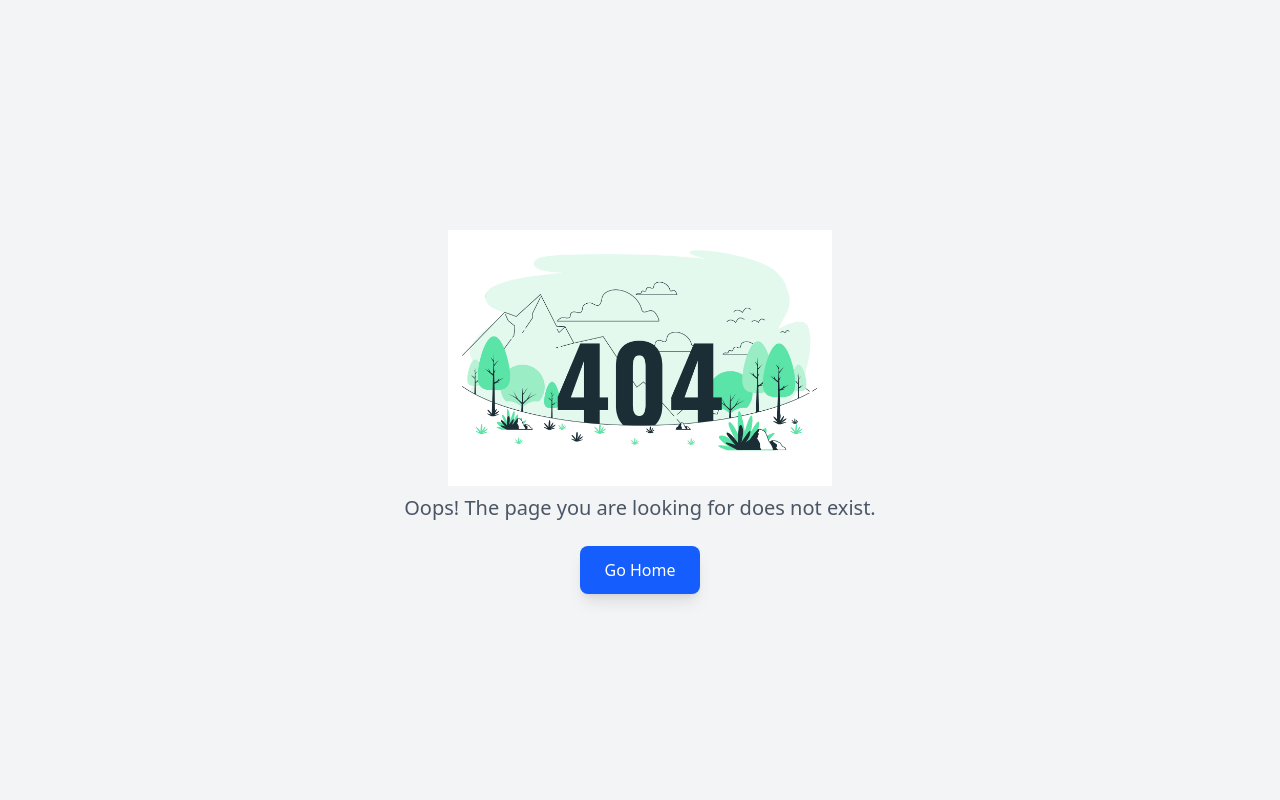
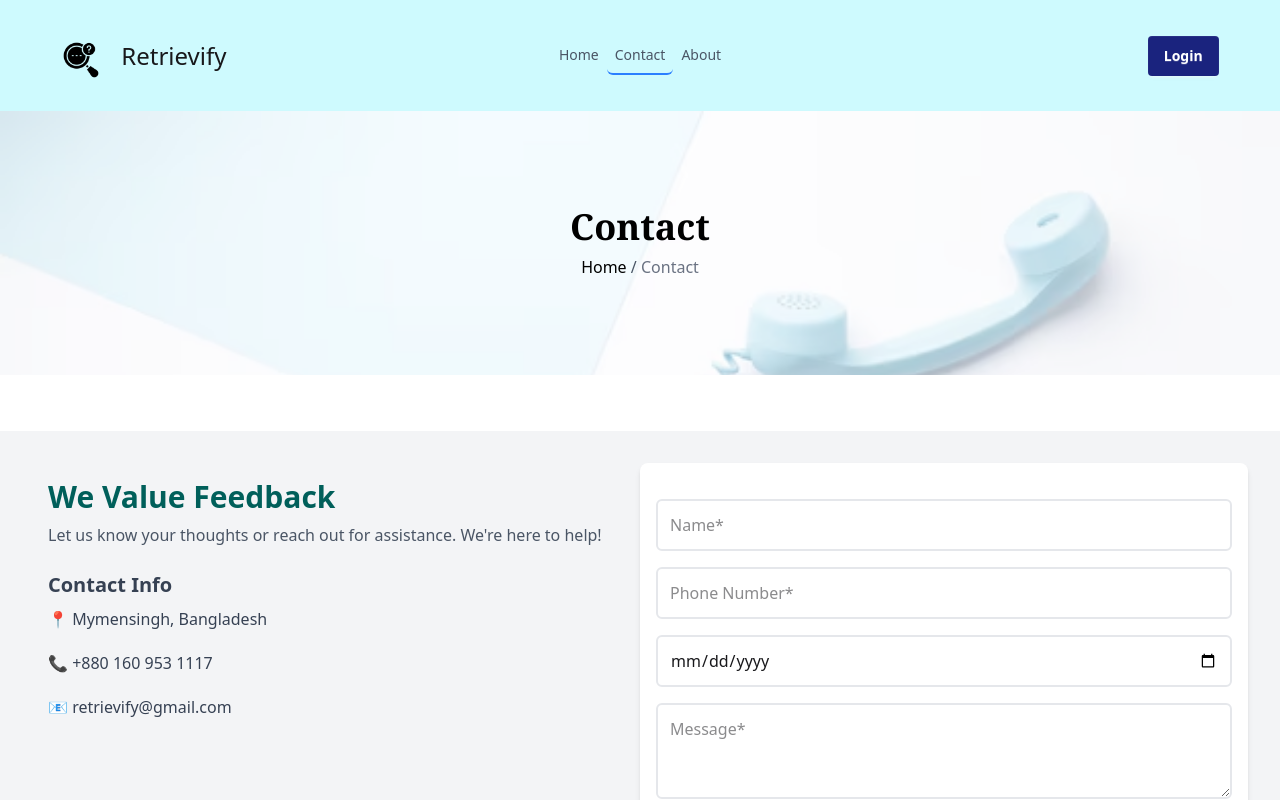
Before and after one commit to Mehedi752/Retrievify-Client, a React (Vite) app: page /contact in a window 1280 px wide. Shown: the top 800 px of the page. Built offline with nearby package versions, Linux system fonts and the light colour scheme; no server answers.

Commit message:
contact section done

```diff
--- /dev/null
+++ b/src/pages/Contact/Contact.jsx
@@ -0,0 +1,86 @@
+import { Link } from "react-router-dom";
+import ContactPage from "./ContactPage";
+import contactImg from '../../assets/contact.png'
+
+const Contact = () => {
+  return (
+    <>
+      <div className="flex flex-col items-center justify-center py-24  relative overflow-hidden">
+        <div
+          style={{ backgroundImage: `url(${contactImg})` }}
+          className="absolute w-full h-full bg-no-repeat bg-cover opacity-50"
+        />
+        <div className="relative z-10 text-center">
+          <h1 className="text-4xl font-serif font-semibold text-black hob">
+            Contact
+          </h1>
+          <nav className="mt-2 text-gray-600">
+            <Link to={"/"}>
+              <span className="text-black font-medium">Home</span> /{" "}
+            </Link>
+            <Link to={"/contact"}>
+              <span className="text-gray-500">Contact</span>
+            </Link>
+          </nav>
+        </div>
+      </div>
+
+      {/* <section className="my-14 w-fu mx-auto">
+        <div className="flex flex-col md:flex-row p-8 bg-gray-100 ">
+          <div className="w-full md:w-1/2 p-4">
+            <h1 className="text-3xl font-bold text-teal-800">
+              We Value Feedback
+            </h1>
+            <p className="mt-2 text-gray-600">
+              Donec elementum, sapien quis viverra laoreet, mauris lorem gravida
+              ipsum, eu vehicula magna ligula sit amet lectus.
+            </p>
+            <div className="mt-6">
+              <h2 className="text-xl font-semibold text-teal-800">
+                Working Hours
+              </h2>
+              <ul className="mt-2 space-y-2 text-gray-600">
+                <li>✨ Monday to Friday - 08:00 AM to 08:00 PM</li>
+                <li>✨ Saturday - 08:00 AM to 02:00 PM</li>
+                <li>✨ Sunday - Holiday</li>
+              </ul>
+            </div>
+          </div>
+          <div className="w-full md:w-1/2 p-4 bg-white rounded-lg shadow-md">
+            <form className="flex flex-col space-y-4 py-5">
+              <input
+                type="text"
+                placeholder="Name*"
+                className="p-3 rounded-md border-gray-200 border-2 focus:outline-none focus:border-blue-500"
+                required
+              />
+              <input
+                type="text"
+                placeholder="Phone Number*"
+                className="p-3 rounded-md border-gray-200 border-2 focus:outline-none focus:border-blue-500"
+                required
+              />
+              <input
+                type="date"
+                placeholder="Enter Date*"
+                className="p-3 rounded-md border-gray-200 border-2 focus:outline-none focus:border-blue-500"
+                required
+              />
+              <textarea
+                placeholder="Message*"
+                className="p-3 rounded-md border-gray-200 border-2 focus:outline-none focus:border-blue-500 h-24"
+                required
+              ></textarea>
+              <button className="bg-teal-800 text-white py-2 px-4 rounded-md flex items-center justify-center hover:bg-gray-800 transition-colors">
+                Send Message ➡
+              </button>
+            </form>
+          </div>
+        </div>
+      </section> */}
+      <ContactPage />
+    </>
+  );
+};
+
+export default Contact;
--- /dev/null
+++ b/src/pages/Contact/ContactPage.jsx
@@ -0,0 +1,67 @@
+import { toast } from "react-toastify";
+const ContactPage = () => {
+  return (
+    <>
+      <section className="my-14 w-full mx-auto">
+        <div className="flex flex-col md:flex-row p-8 bg-gray-100">
+          <div className="w-full md:w-1/2 p-4">
+            <h1 className="text-3xl font-bold text-teal-800">
+              We Value Feedback
+            </h1>
+            <p className="mt-2 text-gray-600">
+              Let us know your thoughts or reach out for assistance. We're here
+              to help!
+            </p>
+
+            <div className="mt-6 text-gray-700 space-y-5">
+              <h3 className="text-xl font-semibold mb-2">Contact Info</h3>
+              <p>📍 Mymensingh, Bangladesh</p>
+              <p>📞 +880 160 953 1117</p>
+              <p>📧 retrievify@gmail.com</p>
+            </div>
+          </div>
+
+          <div className="w-full md:w-1/2 p-4 bg-white rounded-lg shadow-md">
+            <form className="flex flex-col space-y-4 py-5">
+              <input
+                type="text"
+                placeholder="Name*"
+                className="p-3 rounded-md border-gray-200 border-2 focus:outline-none focus:border-blue-500"
+                required
+              />
+
+              <input
+                type="text"
+                placeholder="Phone Number*"
+                className="p-3 rounded-md border-gray-200 border-2 focus:outline-none focus:border-blue-500"
+                required
+              />
+
+              <input
+                type="date"
+                placeholder="Enter Date*"
+                className="p-3 rounded-md border-gray-200 border-2 focus:outline-none focus:border-blue-500"
+                required
+              />
+
+              <textarea
+                placeholder="Message*"
+                className="p-3 rounded-md border-gray-200 border-2 focus:outline-none focus:border-blue-500 h-24"
+                required
+              ></textarea>
+
+              <button
+                onClick={() => toast.success("Message Sent Successfully")}
+                className="bg-cyan-600 text-white py-2 px-4 rounded-md flex items-center justify-center hover:bg-gray-800 transition-colors"
+              >
+                Send Message ➡
+              </button>
+            </form>
+          </div>
+        </div>
+      </section>
+    </>
+  );
+};
+
+export default ContactPage;
--- a/src/router/router.jsx
+++ b/src/router/router.jsx
@@ -8,6 +8,7 @@ import AddPost from "../pages/add-posts/addPost";
 import AllPosts from "../pages/all-posts/AllPosts";
 import PostDetails from "../pages/post-details/PostDetails";
 import About from "../pages/About/About";
+import Contact from "../pages/Contact/Contact";
 
 const router = createBrowserRouter([
   {
@@ -22,6 +23,10 @@ const router = createBrowserRouter([
       {
         path: "/about",
         element: <About />,
+      },
+      {
+        path:"/contact",
+        element:<Contact/>
       },
       {
         path: "/auth/register",
--- a/src/shared/Navbar.jsx
+++ b/src/shared/Navbar.jsx
@@ -47,6 +47,18 @@ const Navbar = () => {
           {/* <li><Link to={`/borrowedBooks/${user.email}`}>Borrowed Books</Link></li> */}
         </>
       )}
+      <li>
+        <NavLink
+          className={({ isActive }) =>
+            `${
+              isActive ? "border-b-2 text-blue-500 border-blue-500" : ""
+            } text-gray-600 font-medium px-2 py-2 rounded-md duration-1000`
+          }
+          to={"/contact"}
+        >
+          Contact
+        </NavLink>
+      </li>
       <li>
         <NavLink
           className={({ isActive }) =>
```
Also changed, not shown: src/assets/contact.png (added).
